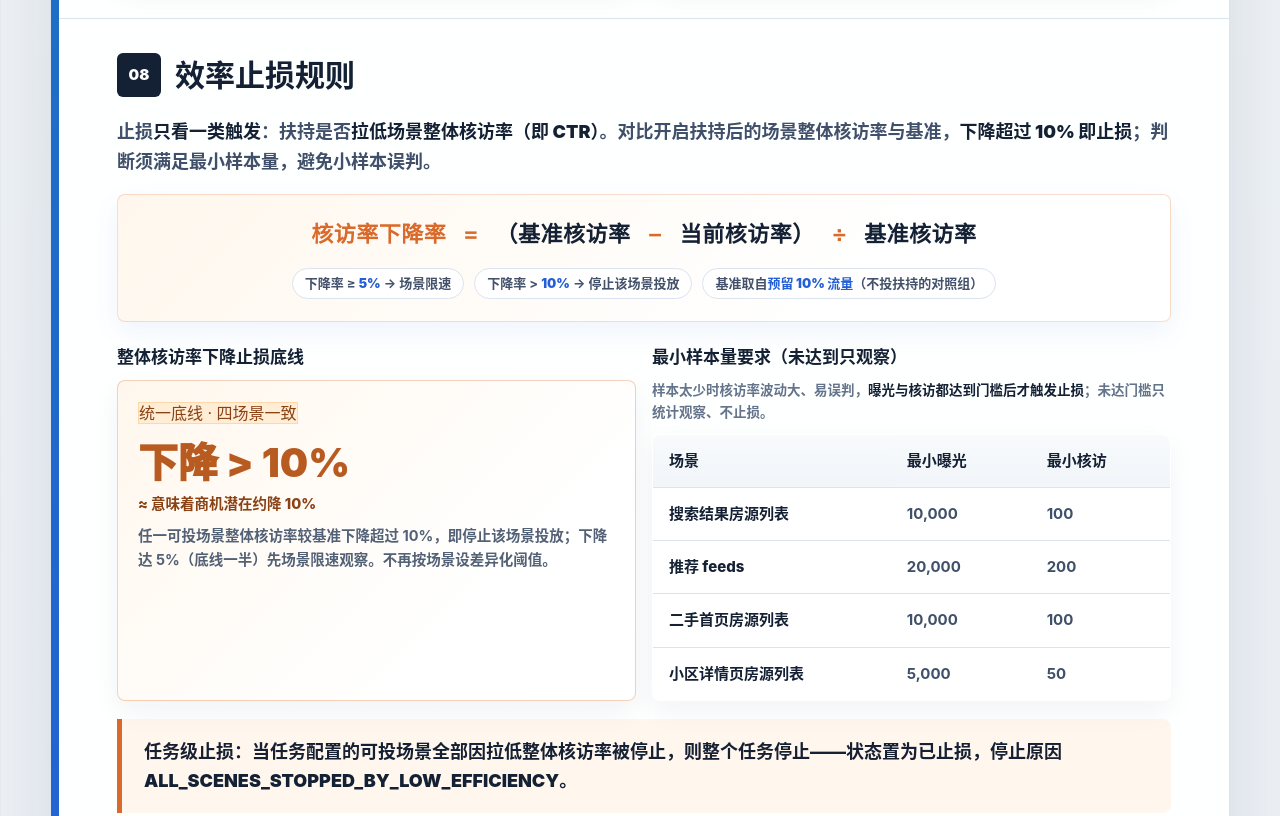
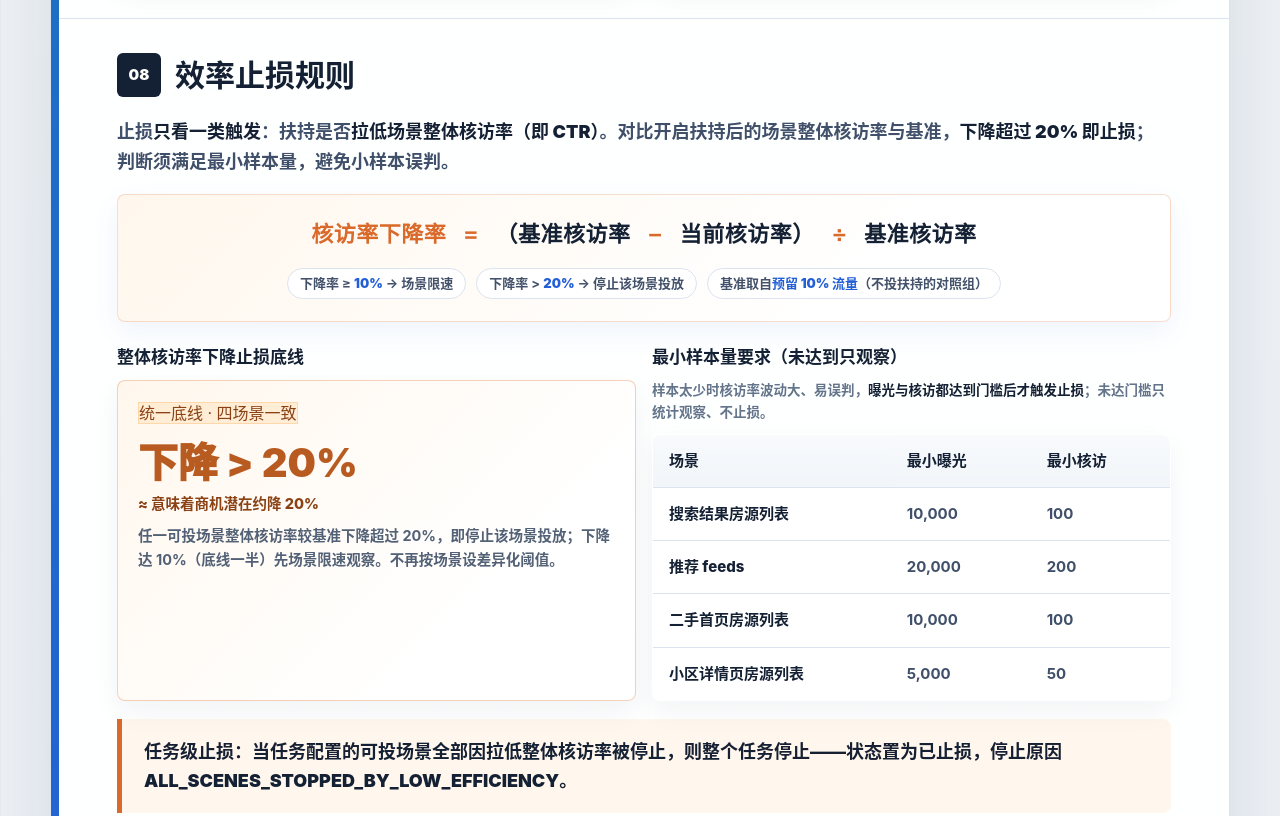
Before and after one commit to Summermax-cmd/summer-home, a website: page keplus-mvp/index.html in a window 1280 px wide. Shown: the part 7640-8456 px from the top of the page. Drawn offline with Linux system fonts and the light colour scheme.

Commit message:
Stop-loss bottom line 10% -> 20% (limit 10%); update report example

```diff
--- a/keplus-mvp/index.html
+++ b/keplus-mvp/index.html
@@ -791,13 +791,13 @@
       <!-- ============ 08 止损规则 ============ -->
       <section>
         <div class="section-title" data-num="08"><h2>效率止损规则</h2></div>
-        <p class="lead">止损<strong style="color:var(--ink);font-weight:900">只看一类触发</strong>：扶持是否<strong style="color:var(--ink);font-weight:900">拉低场景整体核访率（即 CTR）</strong>。对比开启扶持后的场景整体核访率与基准，<strong style="color:var(--ink);font-weight:900">下降超过 10% 即止损</strong>；判断须满足最小样本量，避免小样本误判。</p>
+        <p class="lead">止损<strong style="color:var(--ink);font-weight:900">只看一类触发</strong>：扶持是否<strong style="color:var(--ink);font-weight:900">拉低场景整体核访率（即 CTR）</strong>。对比开启扶持后的场景整体核访率与基准，<strong style="color:var(--ink);font-weight:900">下降超过 20% 即止损</strong>；判断须满足最小样本量，避免小样本误判。</p>
 
         <div class="formula" style="border-color:rgba(217,106,43,.22);background:linear-gradient(135deg,#fff7ed,#fff 70%)">
           <div class="f-eq" style="font-size:clamp(16px,2vw,22px)"><span class="v" style="color:var(--orange)">核访率下降率</span> <span class="op">=</span> （基准核访率 <span class="op">−</span> 当前核访率） <span class="op">÷</span> 基准核访率</div>
           <div class="f-legend">
-            <span>下降率 ≥ <b>5%</b> → 场景限速</span>
-            <span>下降率 &gt; <b>10%</b> → 停止该场景投放</span>
+            <span>下降率 ≥ <b>10%</b> → 场景限速</span>
+            <span>下降率 &gt; <b>20%</b> → 停止该场景投放</span>
             <span>基准取自<b>预留 10% 流量</b>（不投扶持的对照组）</span>
           </div>
         </div>
@@ -807,9 +807,9 @@
             <h4>整体核访率下降止损底线</h4>
             <div class="target-card" style="flex:1;border-color:rgba(217,106,43,.3);background:linear-gradient(135deg,#fff7ed,#ffffff 70%)">
               <span class="label" style="color:#8a4215;background:#ffedd5;border:1px solid #fed7aa">统一底线 · 四场景一致</span>
-              <strong style="color:#b85b20;font-size:40px">下降 &gt; 10%</strong>
-              <p style="margin-top:6px;color:#8a4215;font-weight:850">≈ 意味着商机潜在约降 10%</p>
-              <p>任一可投场景整体核访率较基准<b>下降超过 10%</b>，即停止该场景投放；下降达 <b>5%</b>（底线一半）先场景限速观察。不再按场景设差异化阈值。</p>
+              <strong style="color:#b85b20;font-size:40px">下降 &gt; 20%</strong>
+              <p style="margin-top:6px;color:#8a4215;font-weight:850">≈ 意味着商机潜在约降 20%</p>
+              <p>任一可投场景整体核访率较基准<b>下降超过 20%</b>，即停止该场景投放；下降达 <b>10%</b>（底线一半）先场景限速观察。不再按场景设差异化阈值。</p>
             </div>
           </div>
           <div>
@@ -874,7 +874,7 @@
         <table>
           <colgroup><col style="width:18%"><col style="width:13%"><col style="width:13%"><col style="width:11%"><col style="width:11%"><col style="width:11%"><col style="width:10%"><col style="width:13%"></colgroup>
           <tr><th>场景</th><th>扶持曝光</th><th>扶持核访</th><th>基准核访率</th><th>当前核访率</th><th>核访率下降</th><th>状态</th><th>停止原因</th></tr>
-          <tr><td>搜索结果列表</td><td>800,000</td><td>9,600</td><td>4.0%</td><td>3.5%</td><td>12.5%</td><td>已停止</td><td>整体核访率下降</td></tr>
+          <tr><td>搜索结果列表</td><td>800,000</td><td>9,600</td><td>4.0%</td><td>3.0%</td><td>25%</td><td>已停止</td><td>整体核访率下降</td></tr>
           <tr><td>推荐 feeds</td><td>12,000,000</td><td>480,000</td><td>4.2%</td><td>4.18%</td><td>0.5%</td><td>正常</td><td>-</td></tr>
           <tr><td>二手首页列表</td><td>7,000,000</td><td>280,000</td><td>4.1%</td><td>4.09%</td><td>0.3%</td><td>正常</td><td>-</td></tr>
           <tr><td>小区详情页列表</td><td>3,000,000</td><td>90,000</td><td>3.2%</td><td>3.18%</td><td>0.6%</td><td>正常</td><td>-</td></tr>
```
